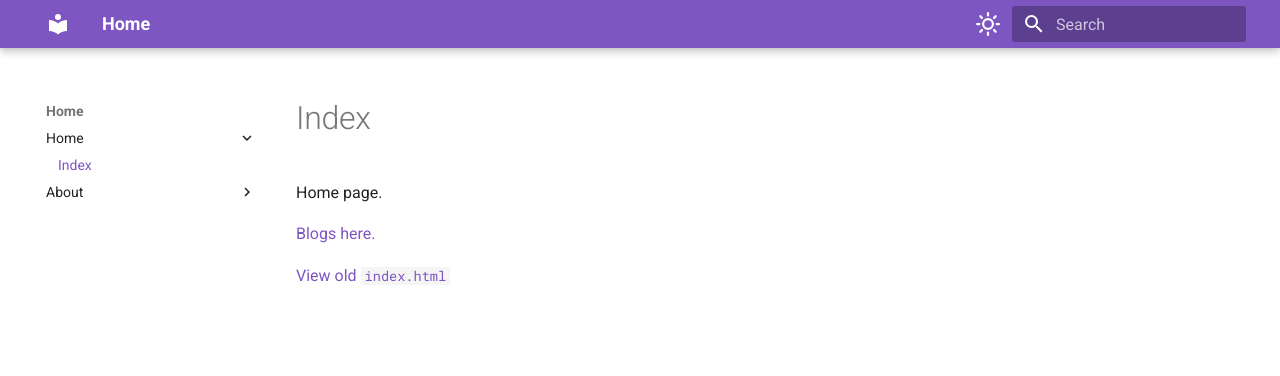
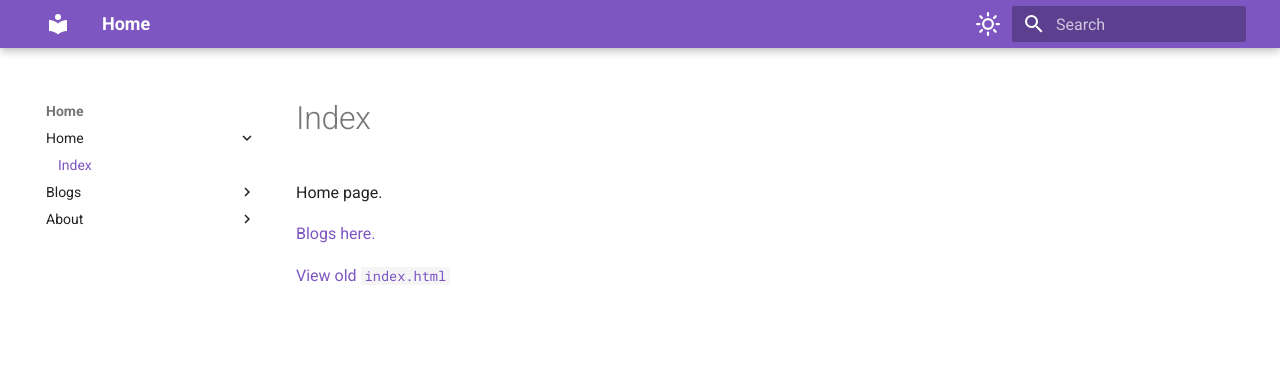
Before and after one commit to YMnRb/YMnRb.github.io, an MkDocs documentation site: the page built from docs/index.md, in a window 1280 px wide. Shown: the top 376 px of the page. Built offline with MkDocs 1.6.1 and Material for MkDocs 9.7.7, drawn with Linux system fonts in a browser that asks for light colours.

Commit message:
mkdocs.yml index.md

```diff
--- a/mkdocs.yml
+++ b/mkdocs.yml
@@ -8,6 +8,8 @@ site_description: Home Page of YMnRb's Website
 nav:
   - Home:
     - index.md
+  - Blogs:
+    - blogs/index.md
   - About:
     - about/index.md
 
```
Also changed, not shown: docs/blogs/index.md (added, +1 -0 lines).
